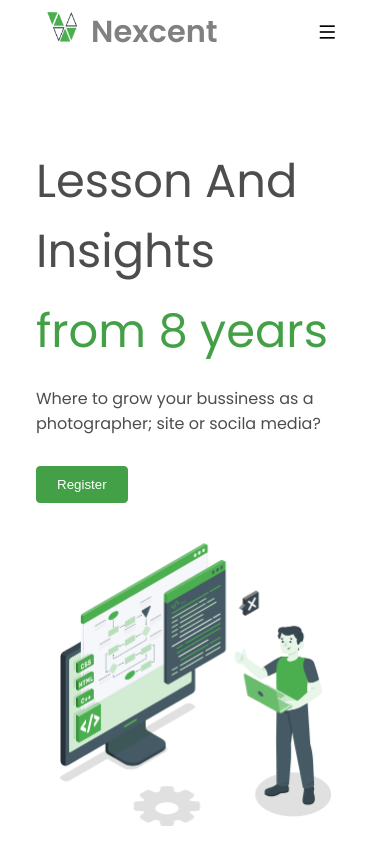
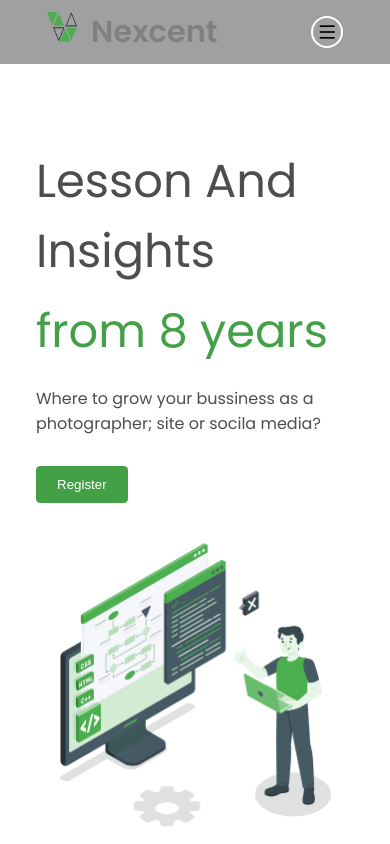
Before and after one commit to alibro005/Web-Practice, a plain HTML site: page Project/index.html in a window 390 px wide. Shown: the top 844 px of the page. Drawn offline with nearby package versions, Linux system fonts and the light colour scheme; a web font is replaced by a local one.

Commit message:
update the css

```diff
--- a/Project/style.css
+++ b/Project/style.css
@@ -66,10 +66,6 @@ a {
   font-size: 1.9rem;
 }
 
-body.light .nav__link {
-  color: #212121;
-}
-
 #logo {
   width: 30px;
   height: 30px;
@@ -87,8 +83,7 @@ body.light .nav__link {
   }
   .header {
     backdrop-filter: none;
-    backdrop-filter: blur(10px);
-    -webkit-backdrop-filter: blur(10px);
+    background-color: rgb(97, 97, 97, 0.6);
   }
   .nav__toggle,
   .nav__close {
```
